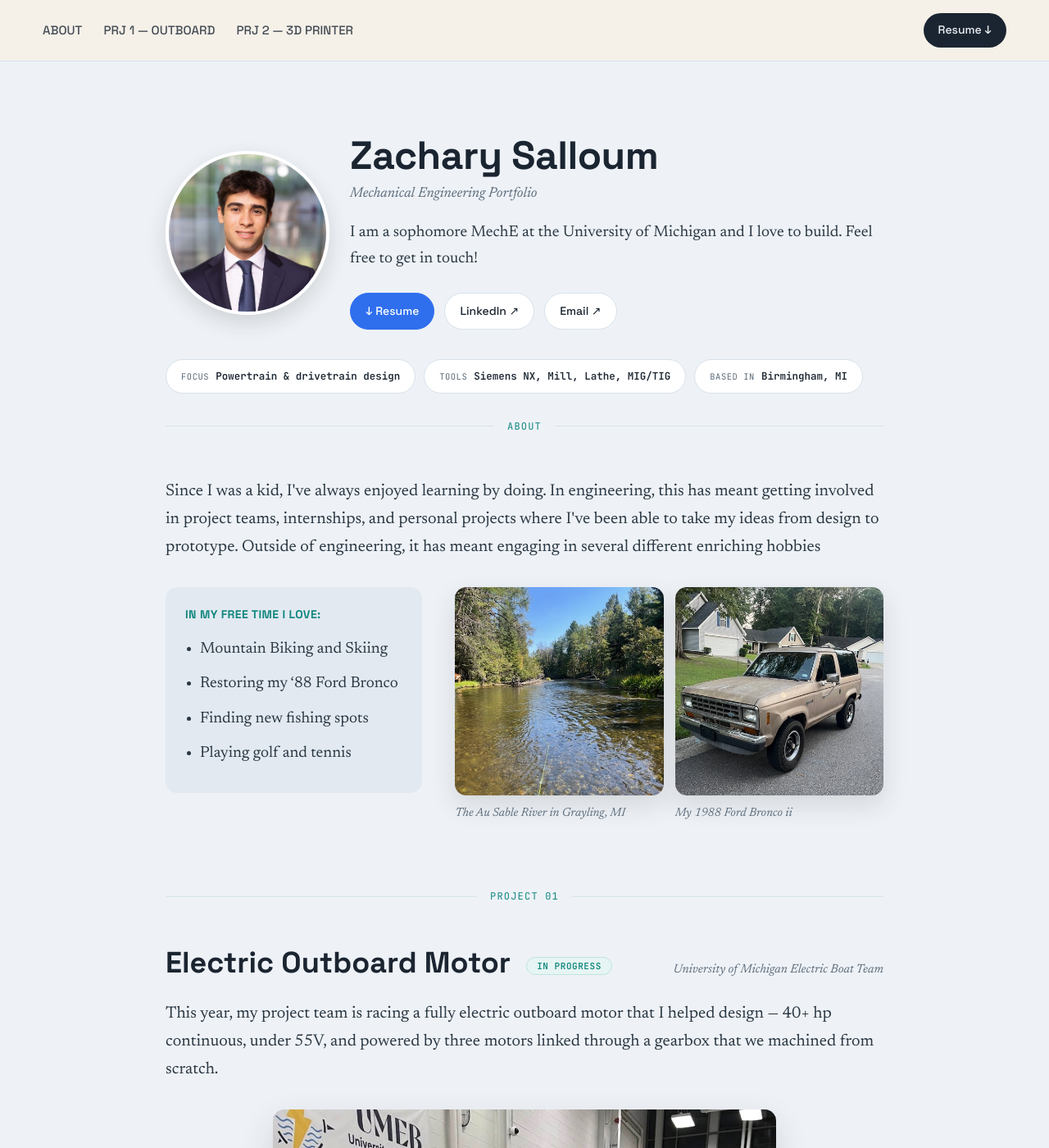
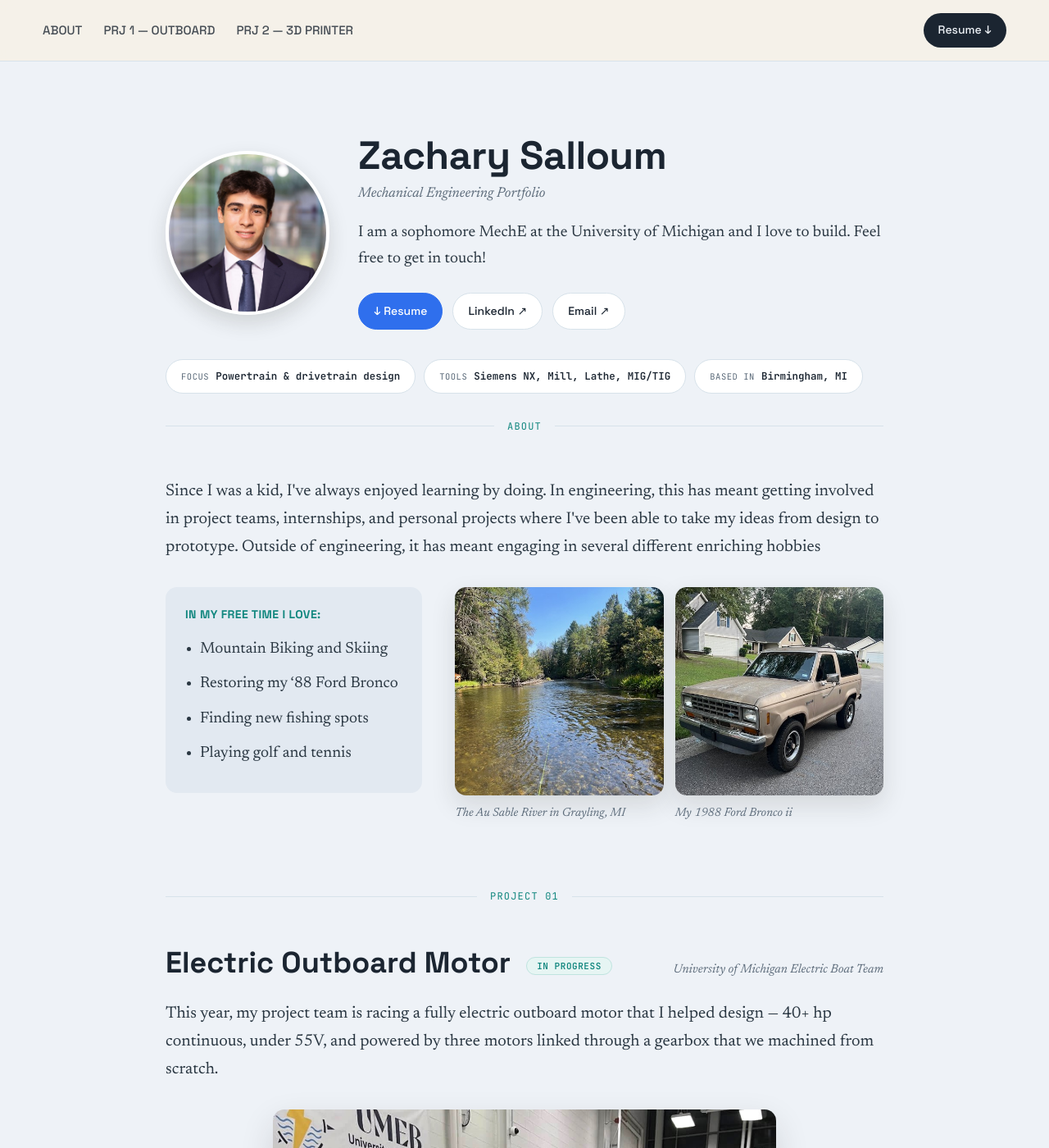
Before and after one commit to zacharysalloum/zacharysalloum.github.io, a Jekyll site: the page built from index.md, in a window 1280 px wide and 1400 px high. Shown: the whole window at 82% size. Built offline with Jekyll 4.4.1, drawn with Linux system fonts in a browser that asks for light colours.

Commit message:
Update style.css

```diff
--- a/assets/css/style.css
+++ b/assets/css/style.css
@@ -72,7 +72,7 @@ header.hero{
 .hero-grid{
   display:grid;
   grid-template-columns:150px 1fr;
-  gap:75px;
+  gap:85px;
   align-items:center;
 }
 .headshot-wrap{
```
